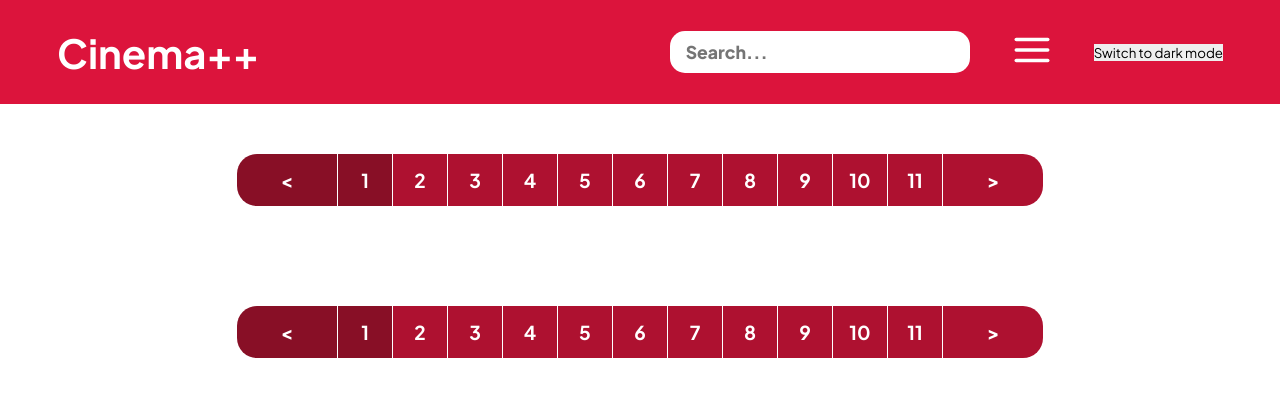
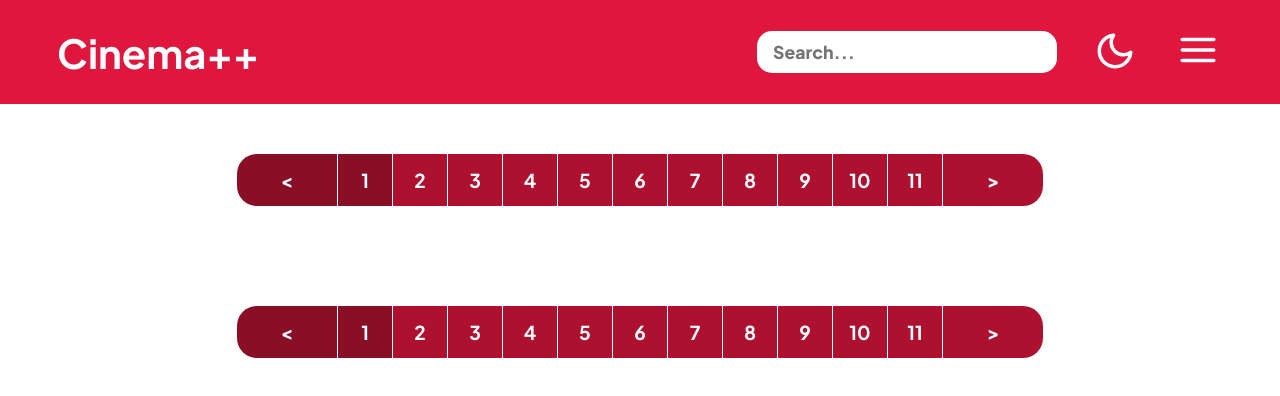
Before and after one commit to VovaYakymovych/React-TMDB-Project, a React (Vite) app: page /genres in a window 1280 px wide. Shown: the top 396 px of the page. Built offline with nearby package versions, Linux system fonts and the light colour scheme.

Commit message:
theme colors

```diff
--- a/src/components/GenresComponents/GenreFilterMenu/GenreFilterMenu.css
+++ b/src/components/GenresComponents/GenreFilterMenu/GenreFilterMenu.css
@@ -38,7 +38,7 @@
     padding: 40px;
 
     transform: translateX(100%);
-    transition: transform 0.3s ease-in-out, opacity 0.3s;
+    transition: transform 0.3s ease-in-out, opacity 0.3s, background-color 0.3s;;
     z-index: 2;
 
     display: flex;
@@ -47,7 +47,7 @@
     opacity: 0;
     pointer-events: none;
 
-    background-color: #df173f;
+    background-color: var(--bg-header);
 }
 .genre-filter-menu.open {
     transform: translateX(0);
@@ -66,7 +66,7 @@
     transition: 0.2s;
 }
 .genre-filter-menu button:hover {
-    background-color: #aa1238;
+    background-color: #510816;
     transition: 0.2s;
     scale: 1.1;
 }
--- a/src/components/Header/Header.css
+++ b/src/components/Header/Header.css
@@ -5,11 +5,12 @@
     height: 104px;
     width: 100%;
     padding: 32px 57px;
-    background-color: crimson;
+    background-color: var(--bg-header);
     color: white;
     position: fixed;
     z-index: 2;
     top: 0;
+    transition: background-color 0.3s;
 }
 .logo{
     font-size: 40px;
--- a/src/components/Header/Header.tsx
+++ b/src/components/Header/Header.tsx
@@ -2,7 +2,8 @@
 import SearchMovies from "../SearchMovies/SearchMovies.tsx";
 import {Link} from "react-router-dom";
 import GenreFilterMenu from "../GenresComponents/GenreFilterMenu/GenreFilterMenu.tsx";
-import ThemeSwitchButton from "../../context/Theme/ThemeSwitchButton.tsx";
+import ThemeSwitchButton from "../ThemeSwitchButton/ThemeSwitchButton.tsx";
+
 
 
 const Header = () => {
@@ -18,8 +19,8 @@
 
             <div className={"search-theme-genres-wrapper"}>
                 <SearchMovies/>
+                <ThemeSwitchButton/>
                 <GenreFilterMenu/>
-                <ThemeSwitchButton/>
             </div>
 
 
--- /dev/null
+++ b/src/components/ThemeSwitchButton/ThemeSwitchButton.css
@@ -0,0 +1,9 @@
+.theme-button{
+    color: #FFFFFF;
+    background: none;
+    transition: 0.3s;
+}
+.theme-button:hover{
+    scale: 1.1;
+    transition: 0.3s;
+}
--- /dev/null
+++ b/src/components/ThemeSwitchButton/ThemeSwitchButton.tsx
@@ -0,0 +1,43 @@
+import { useContext } from "react";
+import { ThemeContext } from "../../context/Theme/ThemeContext.ts";
+import './ThemeSwitchButton.css'
+
+const ThemeSwitchButton = () => {
+    const themeContext = useContext(ThemeContext);
+
+    if (!themeContext) return null;
+
+    const { theme, toggleTheme } = themeContext;
+
+    return (
+        <button
+            className="theme-button"
+            onClick={toggleTheme}
+        >
+            {theme === "dark" ? (
+                <svg xmlns="http://www.w3.org/2000/svg" width="42" height="42"
+                     viewBox="0 0 24 24" fill="none" stroke="currentColor"
+                     strokeWidth="2" strokeLinecap="round" strokeLinejoin="round">
+                    <circle cx="12" cy="12" r="5"/>
+                    <line x1="12" y1="1" x2="12" y2="3"/>
+                    <line x1="12" y1="21" x2="12" y2="23"/>
+                    <line x1="4.22" y1="4.22" x2="5.64" y2="5.64"/>
+                    <line x1="18.36" y1="18.36" x2="19.78" y2="19.78"/>
+                    <line x1="1" y1="12" x2="3" y2="12"/>
+                    <line x1="21" y1="12" x2="23" y2="12"/>
+                    <line x1="4.22" y1="19.78" x2="5.64" y2="18.36"/>
+                    <line x1="18.36" y1="5.64" x2="19.78" y2="4.22"/>
+                </svg>
+            ) : (
+                <svg xmlns="http://www.w3.org/2000/svg" width="42" height="42"
+                     viewBox="0 0 24 24" fill="none" stroke="currentColor"
+                     strokeWidth="2" strokeLinecap="round" strokeLinejoin="round">
+                    <path d="M21 12.79A9 9 0 1 1 11.21 3
+                   7 7 0 0 0 21 12.79z"/>
+                </svg>
+            )}
+        </button>
+);
+};
+
+export default ThemeSwitchButton;
--- a/src/context/Theme/ThemeProvider.tsx
+++ b/src/context/Theme/ThemeProvider.tsx
@@ -1,11 +1,17 @@
-import { useState, type ReactNode } from "react";
+import { useState, useEffect, type ReactNode } from "react";
 import { ThemeContext, type Theme } from "./ThemeContext.ts";
 
 export const ThemeProvider = ({ children }: { children: ReactNode }) => {
-    const [theme, setTheme] = useState<Theme>("light");
+    const [theme, setTheme] = useState<Theme>(
+        () => (localStorage.getItem("theme") as Theme) || "light"
+    );
+
+    useEffect(() => {
+        localStorage.setItem("theme", theme);
+    }, [theme]);
 
     const toggleTheme = () =>
-        setTheme((prev: string) => (prev === "light" ? "dark" : "light"));
+        setTheme((prev) => (prev === "light" ? "dark" : "light"));
 
     return (
         <ThemeContext.Provider value={{ theme, toggleTheme }}>
--- a/src/context/Theme/ThemeSwitchButton.tsx
+++ /dev/null
@@ -1,18 +0,0 @@
-import { useContext } from "react";
-import { ThemeContext } from "./ThemeContext.ts";
-
-const ThemeToggle = () => {
-    const themeContext = useContext(ThemeContext);
-
-    if (!themeContext) return null;
-
-    const { theme, toggleTheme } = themeContext;
-
-    return (
-        <button onClick={toggleTheme}>
-            Switch to {theme === "light" ? "dark" : "light"} mode
-    </button>
-);
-};
-
-export default ThemeToggle;
--- a/src/index.css
+++ b/src/index.css
@@ -7,3 +7,19 @@
     font-family: 'Plus Jakarta Sans', sans-serif;
     text-decoration: none;
 }
+
+[data-theme="light"] {
+    --bg: white;
+    --bg-header: #df173f;
+
+}
+[data-theme="dark"] {
+    --bg: #171717;
+    --bg-header: #ae1130;
+}
+
+
+body {
+    background-color: var(--bg);
+    transition: background-color 0.3s;
+}
--- a/src/layouts/MainLayout/MainLayout.css
+++ /dev/null
@@ -1,3 +0,0 @@
-.MainLayout{
-
-}
--- a/src/layouts/MainLayout/MainLayout.tsx
+++ b/src/layouts/MainLayout/MainLayout.tsx
@@ -1,6 +1,5 @@
 import Header from "../../components/Header/Header.tsx";
 import {Outlet} from "react-router-dom";
-import './MainLayout.css'
 
 
 const MainLayout = () => {
--- a/src/pages/MoviesPage/MoviesPage.css
+++ b/src/pages/MoviesPage/MoviesPage.css
@@ -4,4 +4,6 @@
     align-items: center;
     gap: 50px;
     padding: 154px 0;
+    background-color: var(--bg);
+    transition: background-color 0.3s;
 }
```
